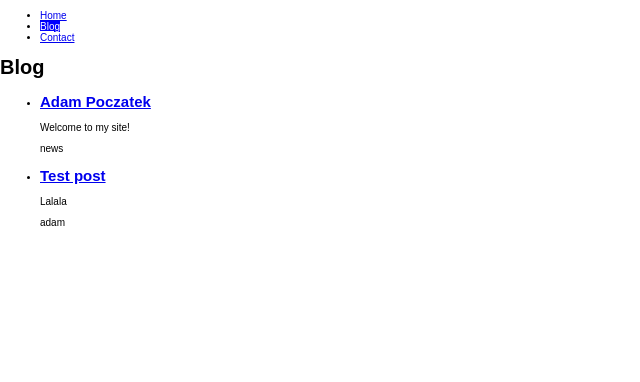
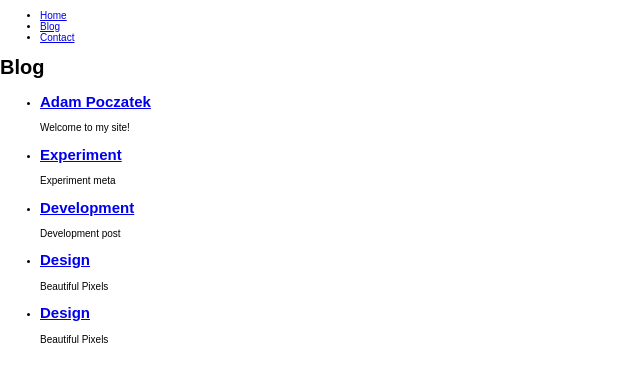
Before and after one commit to adampoczatek/adampoczatek.github.io, a Jekyll site: the page built from blog.html, in a window 1280 px wide. Shown: the top 382 px of the page, without its empty margins (0-640 px from the left). Built offline with Jekyll 4.4.1, drawn with Linux system fonts in a browser that asks for light colours; Markdown is read by kramdown in place of the engine named in the settings.

Commit message:
More stuff on the blog

```diff
--- a/_config.yml
+++ b/_config.yml
@@ -1 +1,2 @@
 markdown: redcarpet
+permalink: /blog/:year/:month/:day/:title/
--- /dev/null
+++ b/_includes/post-list.html
@@ -0,0 +1,8 @@
+<ul class="post-list">
+    {% for post in loopData %}
+    <li class="post-list__item">
+        <h2 class="post-list__title"><a href="{{post.url}}">{{post.title}}</a></h2>
+        <p class="post-list__excerpt">{{post.meta}}</p>
+    </li>
+    {% endfor %}
+</ul>
--- /dev/null
+++ b/_posts/design/2014-02-02-designing-stuff-is-fun.md
@@ -0,0 +1,10 @@
+---
+layout: blog
+title: Design
+meta: Beautiful Pixels
+category: design
+---
+
+#Design!
+
+Posted in design
--- /dev/null
+++ b/_posts/design/2014-02-03-designing-stuff-is-fun.md
@@ -0,0 +1,10 @@
+---
+layout: blog
+title: Design
+meta: Beautiful Pixels
+category: design
+---
+
+#Design!
+
+Posted in design
--- a/_posts/news/2014-02-04-welcome-to-my-site.md
+++ b/_posts/news/2014-02-04-welcome-to-my-site.md
@@ -1,5 +1,5 @@
 ---
-layout: news
+layout: blog
 title: Adam Poczatek
 meta: Welcome to my site!
 category: news
--- a/blog.html
+++ b/blog.html
@@ -4,15 +4,5 @@ layout: default
 
 <h1>Blog</h1>
 
-<ul>
-    {% for post in site.posts %}
-    <li>
-        <h2><a href="{{post.url}}">{{post.title}}</a></h2>
-        <p>{{post.meta}}</p>
-        <small>{{post.ziom}}</small>
-        {% for cat in post.category %}
-        {{cat}}
-        {% endfor %}
-    </li>
-    {% endfor %}
-</ul>
+{% assign loopData = site.posts %}
+{% include post-list.html url=post.url title=post.title meta=post.meta %}
```
Also changed, not shown: _posts/2014-02-03-test-post.md (deleted, +0 -10 lines), _posts/development/2014-02-03-random-post-on-web-development.md (added, +10 -0 lines), _posts/experiments/2014-02-03-my-experiment.md (added, +10 -0 lines), categories/design.html (added, +8 -0 lines), categories/development.html (added, +8 -0 lines), categories/experiments.html (added, +8 -0 lines), _layouts/blog.html (renamed from _layouts/news.html).
